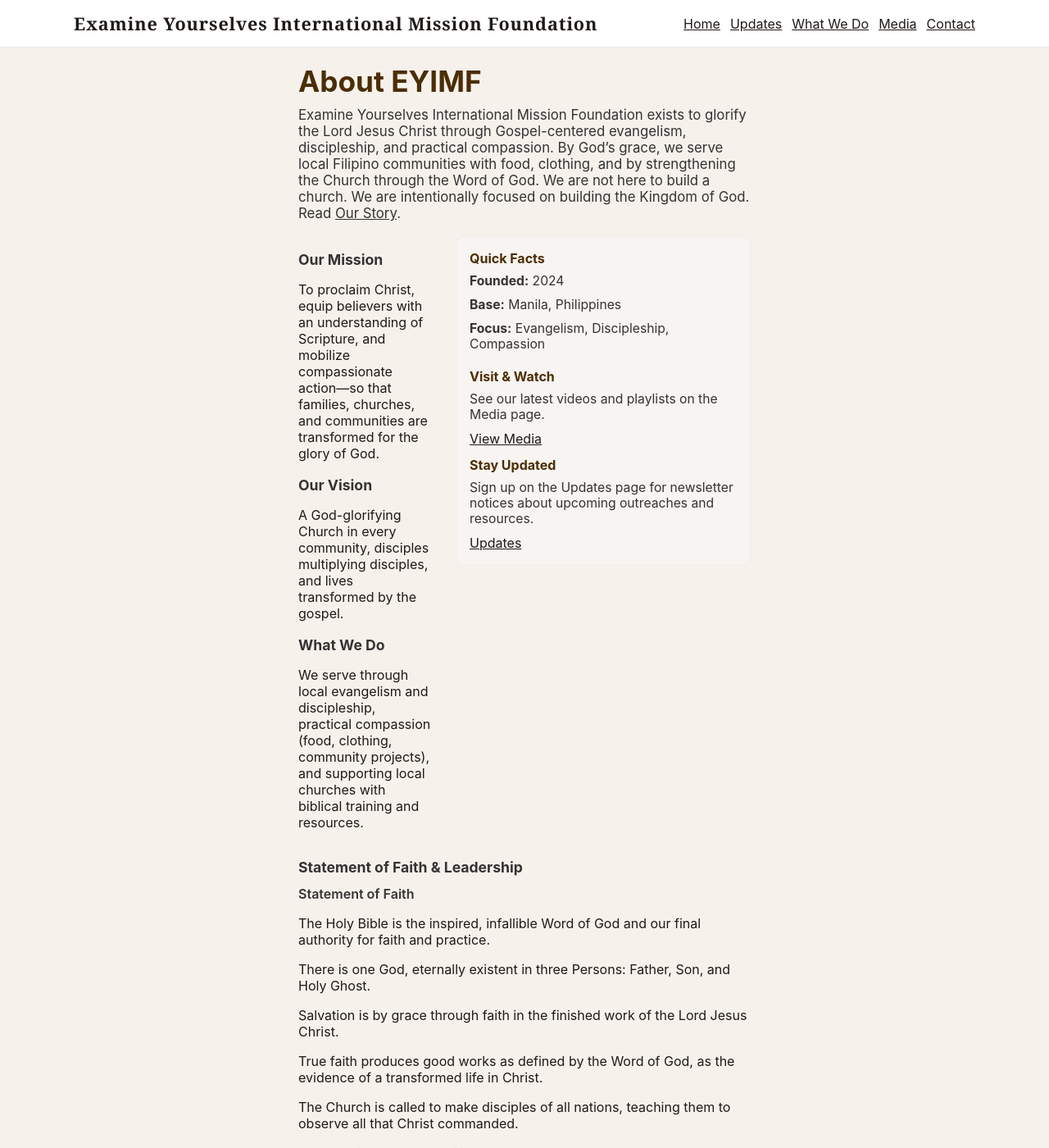
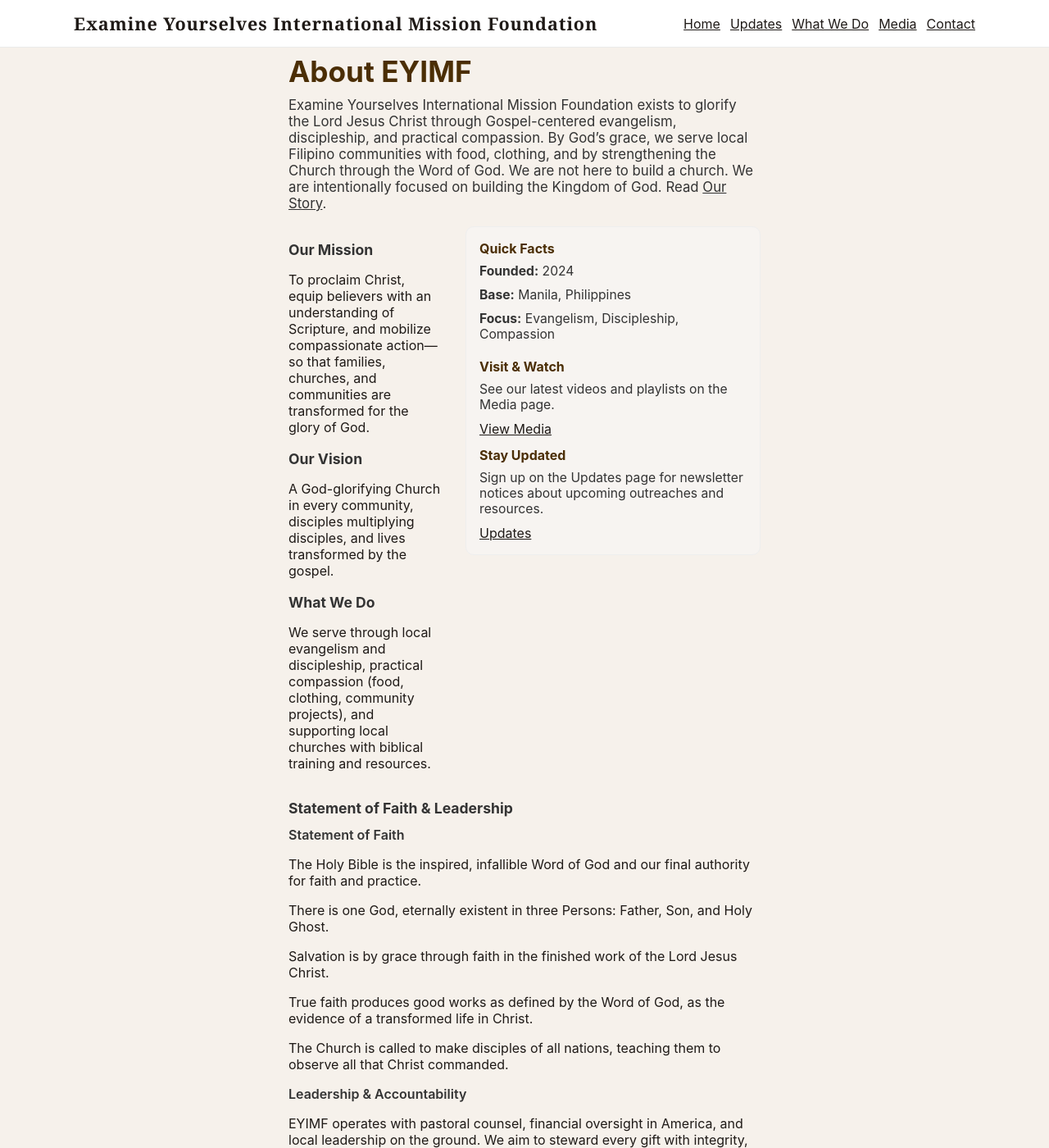
Before and after one commit to Irdavid160/eyimf, a Jekyll site: the page about.html, which Jekyll copies as it is, in a window 1280 px wide and 1400 px high. Shown: the whole window at 82% size. Built offline with Jekyll 4.4.1, drawn with Linux system fonts in a browser that asks for light colours.

Commit message:
Decrease padding in about content section
Reduced padding in the about section for improved layout.

```diff
--- a/about.html
+++ b/about.html
@@ -27,7 +27,7 @@
 .about-content {
   max-width: var(--max-width);
   margin: 0 auto;
-  padding: 24px;
+  padding: 12px;  /* Reduced from 24px to 12px for less space around the content */
   box-sizing: border-box;
 }
 
```
